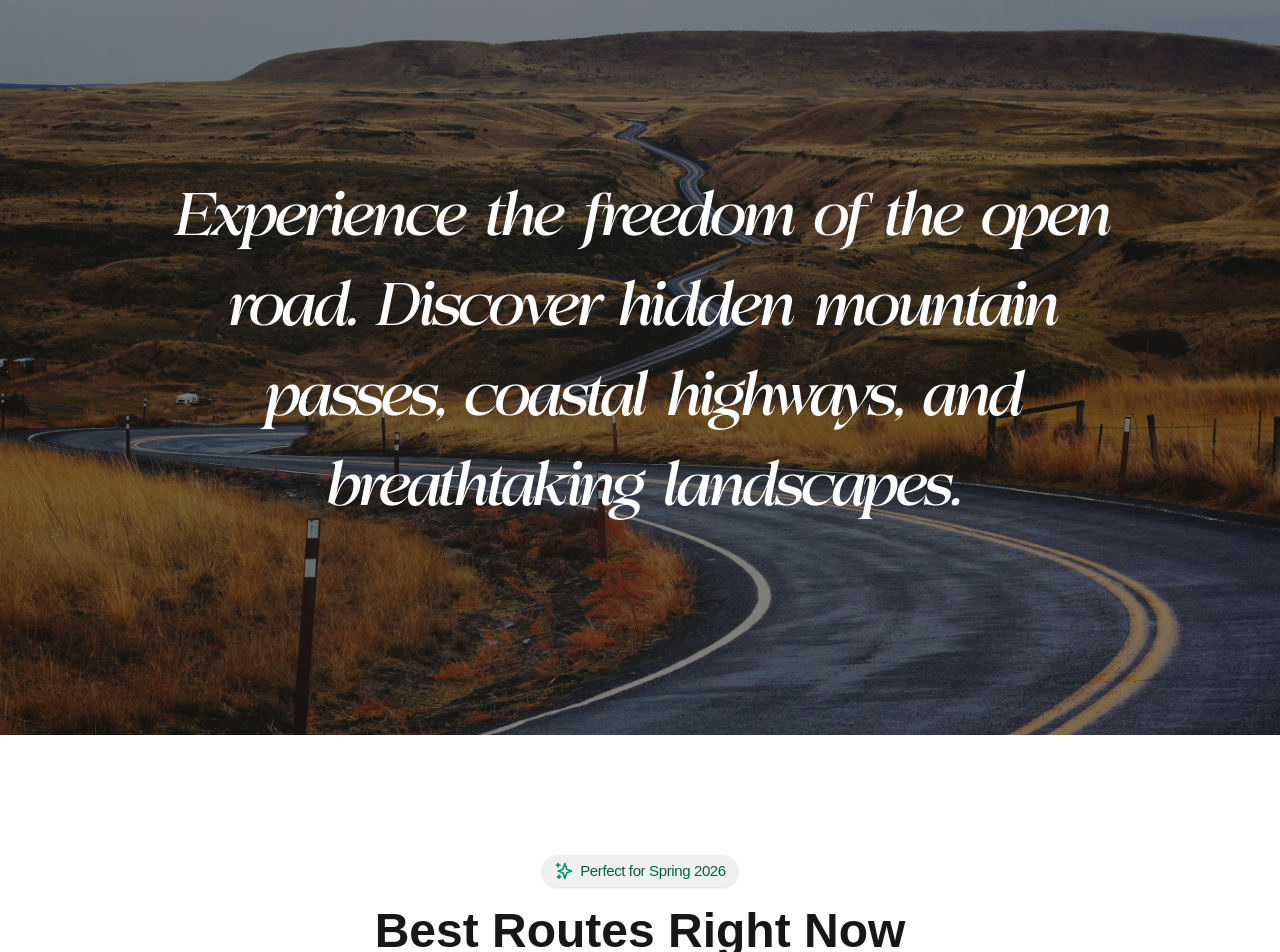
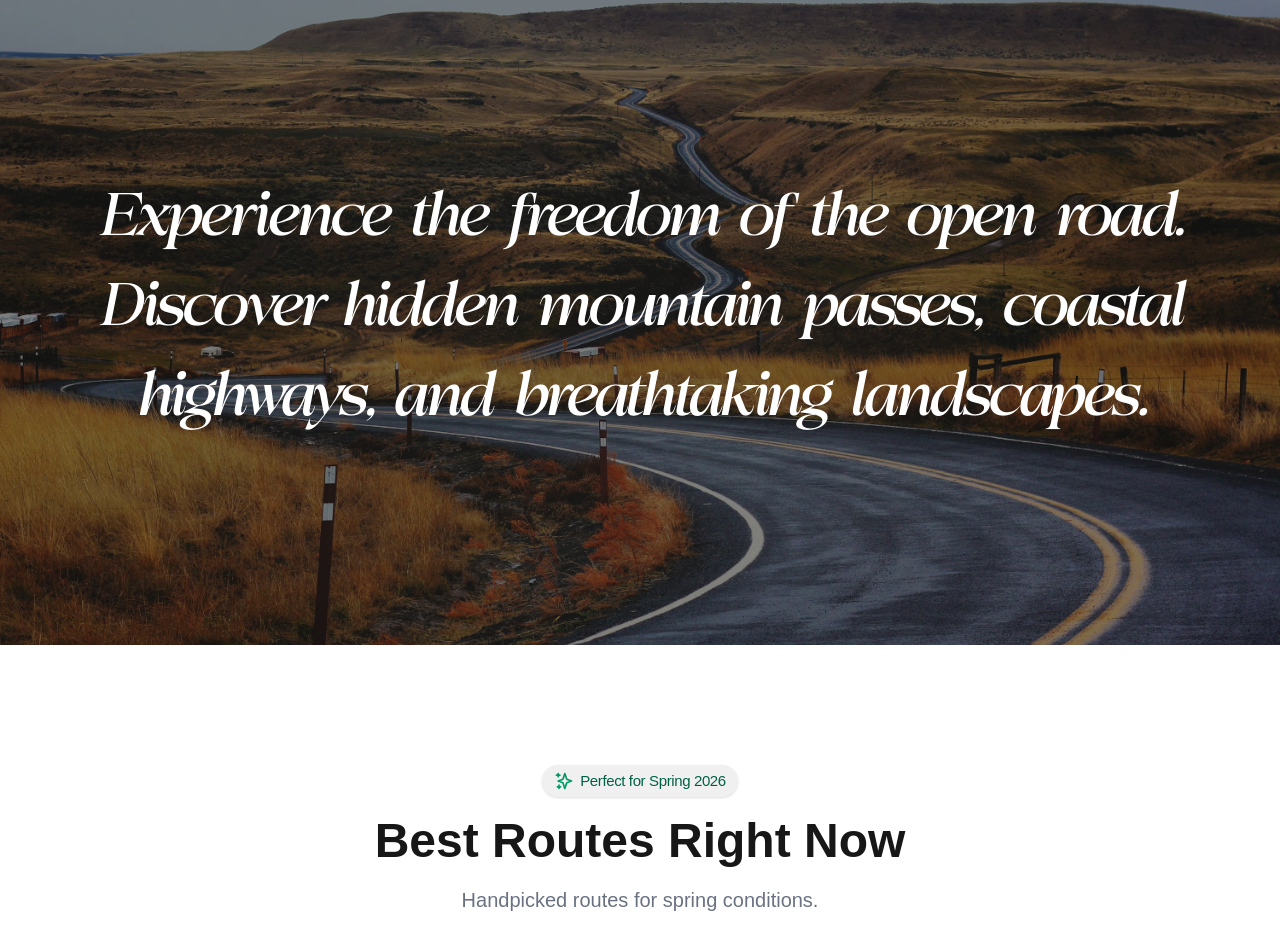
Before and after one commit to Pikachu-beepboop/scenic-routes, a Next.js app: page / in a window 1280 px wide. Shown: the part 1951-2903 px from the top of the page. Built offline with nearby package versions, Linux system fonts and the light colour scheme.

Commit message:
changed the quote size

```diff
--- a/app/page.tsx
+++ b/app/page.tsx
@@ -278,7 +278,7 @@ export default function Home() {
         </div>
 
         {/* Der Text-Container */}
-        <div className="relative z-10 max-w-[85%] px-2 text-center">
+        <div className="relative z-10 max-w-8xl px-2 text-center">
           <h2 className={`${thirdFont.className} text-white text-4xl md:text-6xl font-semibold leading-[1.5] tracking-tight drop-shadow-2xl`}>
             Experience the freedom of the <span className="block md:inline">open road. Discover hidden mountain passes, coastal highways, and breathtaking landscapes.
             </span>
```
